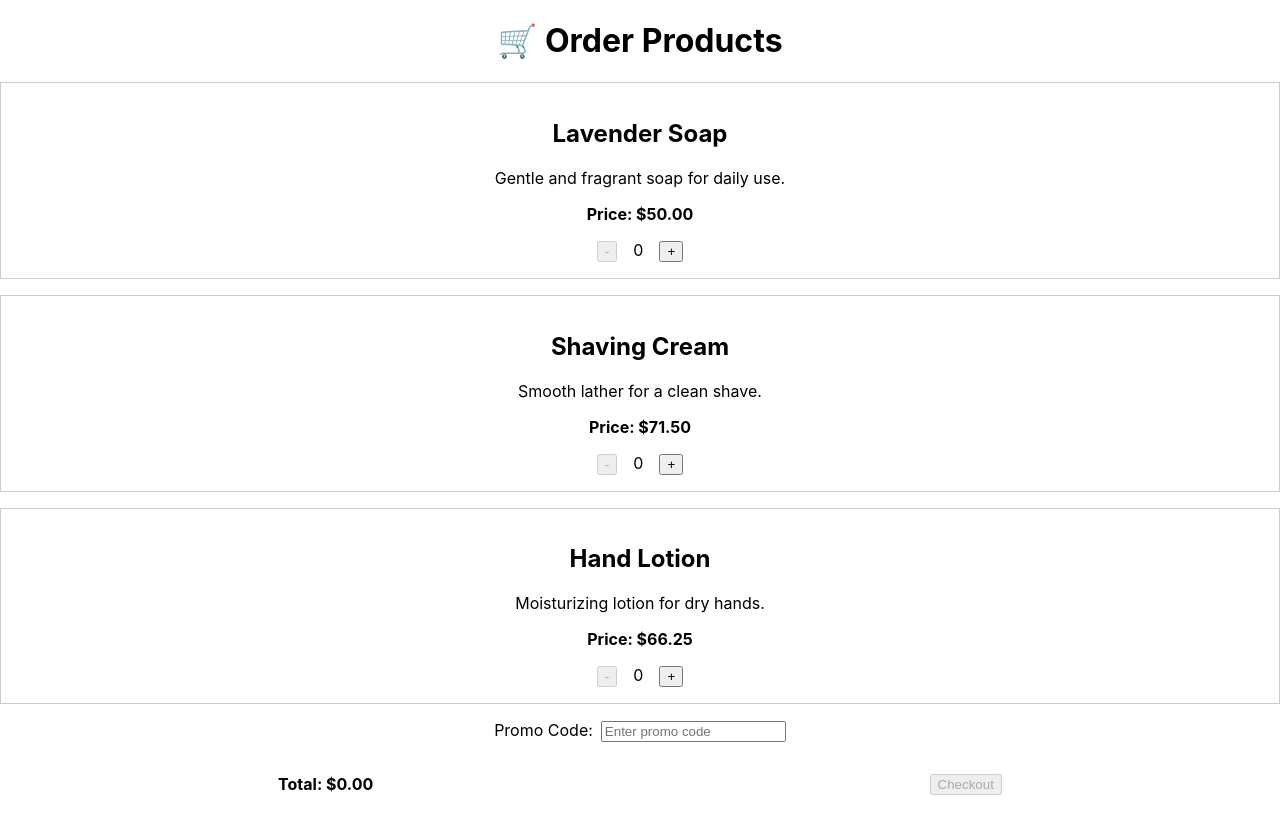
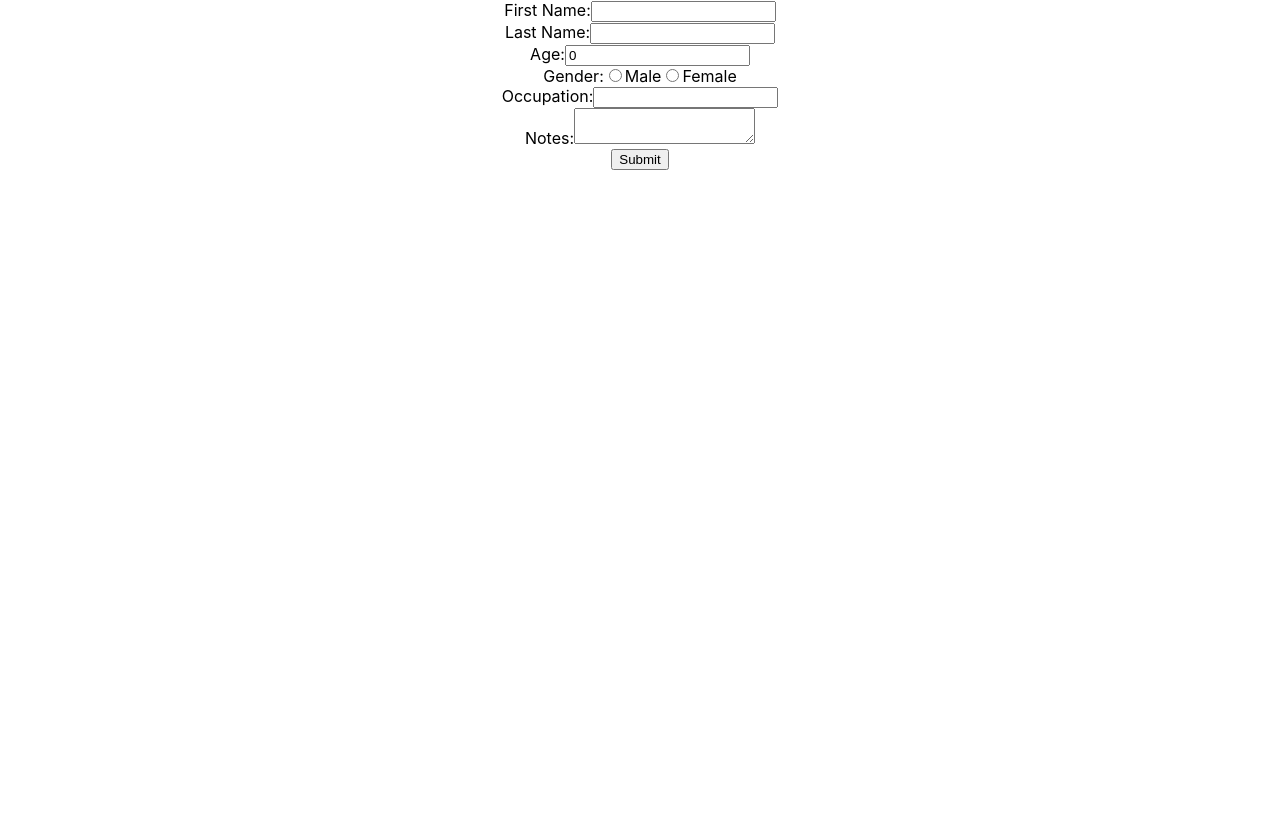
Before and after one commit to vhinle/DT-Day1-React-TypeScript, a React (Create React App) app: page / in a window 1280 px wide. After the commit the page ends 800 px from the top, so only its background shows below. Built offline with nearby package versions, Linux system fonts and the light colour scheme.

Commit message:
Day6-Form submission

```diff
--- a/src/App.tsx
+++ b/src/App.tsx
@@ -29,14 +29,19 @@ import BatchedCounter from "./components/Day5/Day5";
 
 //const UserInfoWithLoader = withLoader(UserInfo);
 
-import CheckoutPage from "./components/Day5/CheckoutPage";
+//import CheckoutPage from "./components/Day5/CheckoutPage";
+
+//Day 6
+import UserForm from "./components/Day6/Day6";
 function App() {
   return (
     <div className="App">
       {/* day 5
       <BatchedCounter />
-      <MovieReviews /> */}
-      <CheckoutPage />
+      <MovieReviews />
+      <CheckoutPage />*/}
+
+      <UserForm />
 
       {/*<MyInput /> */}
 
--- /dev/null
+++ b/src/components/Day6/Day6.jsx
@@ -0,0 +1,106 @@
+import React, { useState } from "react";
+
+function UserForm() {
+  //  Add state variables for each field here
+  const [formData, setFormData] = useState({
+    firstName: "",
+    lastName: "",
+    age: 0,
+    gender: "",
+    occupation: "",
+    notes: "",
+  });
+
+  const { firstName, lastName, age, gender, occupation, notes } = formData;
+
+  const handleChange = (e) => {
+    const { name, value, type } = e.target;
+    setFormData((prevData) => ({
+      ...prevData,
+      [name]: type === "number" ? parseInt(value) : value,
+    }));
+  };
+
+  const handleSubmit = (e) => {
+    //  prevent default submission, Log or alert the form data
+    e.preventDefault();
+
+    console.log(JSON.stringify(formData));
+  };
+
+  return (
+    <form onSubmit={handleSubmit}>
+      <div>
+        <label>First Name:</label>
+        <input
+          type="text"
+          name="firstName"
+          value={firstName}
+          onChange={handleChange} /* add name, bind value and onChange */
+        />
+      </div>
+      <div>
+        <label>Last Name:</label>
+        <input
+          type="text"
+          name="lastName"
+          value={lastName}
+          onChange={handleChange} /* add name, bind value and onChange */
+        />
+      </div>
+      <div>
+        <label>Age:</label>
+        <input
+          type="number"
+          name="age"
+          value={age}
+          onChange={handleChange} /* add name, bind value and onChange */
+        />
+      </div>
+      <div>
+        <label>Gender:</label>
+        <label>
+          <input
+            type="radio"
+            value="Male"
+            name="gender"
+            checked={gender === "Male"}
+            onChange={handleChange}
+            /* add name, bind checked and onChange */
+          />
+          Male
+        </label>
+        <label>
+          <input
+            type="radio"
+            value="Female"
+            name="gender"
+            checked={gender === "Female"}
+            onChange={handleChange} /* add name, bind checked and onChange */
+          />
+          Female
+        </label>
+      </div>
+      <div>
+        <label>Occupation:</label>
+        <input
+          type="text"
+          name="occupation"
+          value={occupation}
+          onChange={handleChange} /* add name, bind value and onChange */
+        />
+      </div>
+      <div>
+        <label>Notes:</label>
+        <textarea
+          name="notes"
+          value={notes}
+          onChange={handleChange} /* bind value and onChange */
+        />
+      </div>
+      <button type="submit">Submit</button>
+    </form>
+  );
+}
+
+export default UserForm;
```
